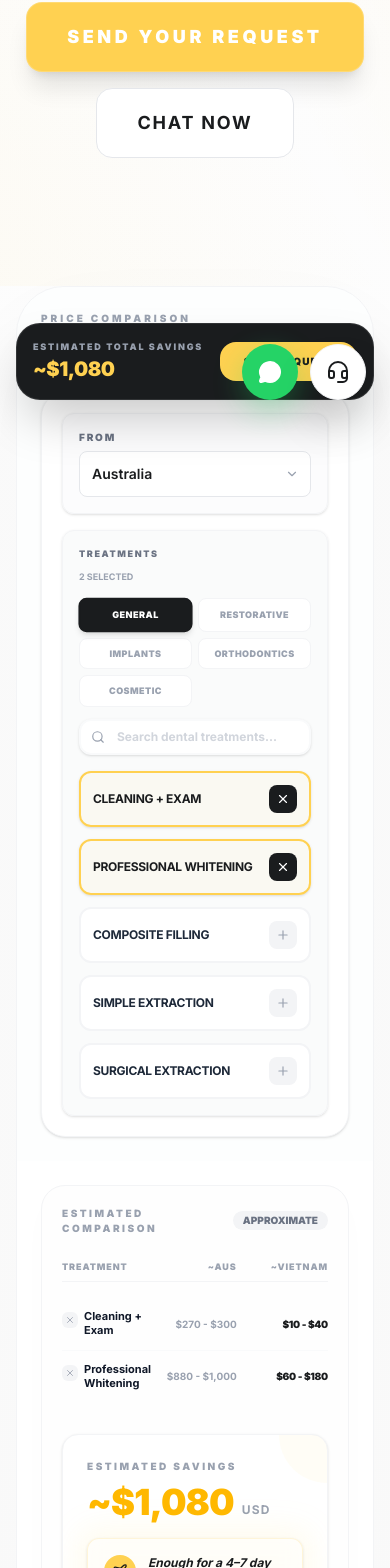
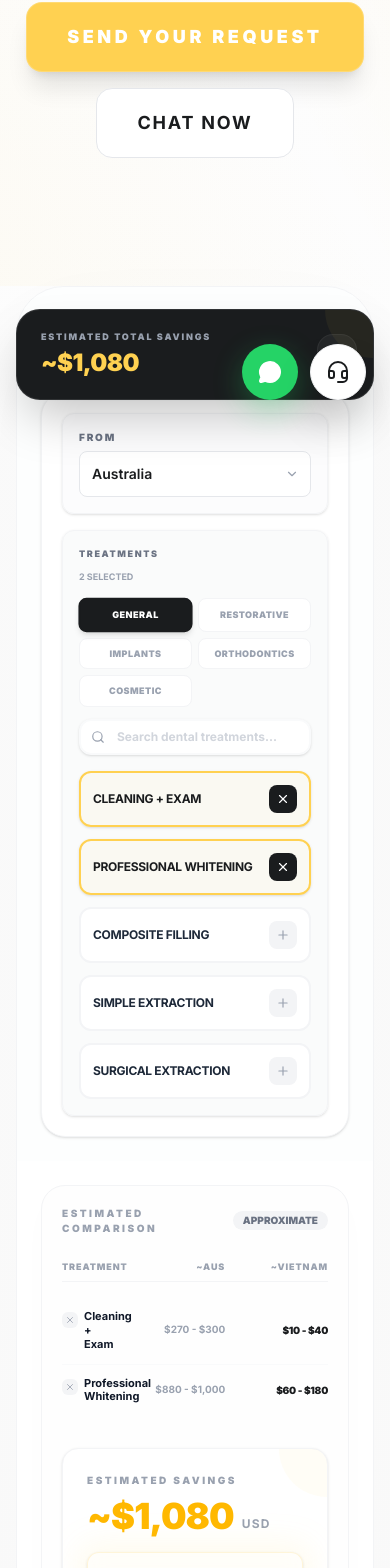
Before and after one commit to pttnhung/UCSmile_prototype, a React (Vite) app: page /#/ in a window 390 px wide. Shown: the part 420-1988 px from the top of the page. Built offline with nearby package versions, Linux system fonts and the light colour scheme.

Commit message:
feat: Add travel destination data to landing page
Introduces data for Da Nang and Ho Chi Minh City travel destinations, including descriptions, tags, and images, to enhance the landing page experience for potential international patients.

```diff
--- a/src/components/LandingPage.tsx
+++ b/src/components/LandingPage.tsx
@@ -344,6 +344,63 @@ export default function LandingPage() {
   const [selectedPost, setSelectedPost] = useState<BlogPost | null>(null);
   const [activeCategory, setActiveCategory] = useState('General');
   const [searchQuery, setSearchQuery] = useState('');
+  const [travelCity, setTravelCity] = useState<'danang' | 'hcm'>('danang');
+  const [showMobileSavings, setShowMobileSavings] = useState(true);
+
+  const TRAVEL_DATA = {
+    danang: [
+      {
+        name: "My Khe Beach",
+        desc: "Golden sands & crystal waters.",
+        tag: "BEACHES",
+        img: "https://images.unsplash.com/photo-1559592413-7cea83781fab?auto=format&fit=crop&w=800&q=80"
+      },
+      {
+        name: "Ba Na Hills",
+        desc: "European flair in the clouds.",
+        tag: "ADVENTURE",
+        img: "https://images.unsplash.com/photo-1580983231364-7546ccf76d49?auto=format&fit=crop&w=800&q=80"
+      },
+      {
+        name: "Dragon Bridge",
+        desc: "The heartbeat of the city.",
+        tag: "CITY LIFE",
+        img: "https://images.unsplash.com/photo-1555940280-66bf87aa823d?auto=format&fit=crop&w=800&q=80"
+      },
+      {
+        name: "Hoi An Town",
+        desc: "Ancient colors & lanterns.",
+        tag: "CULTURE",
+        img: "https://images.unsplash.com/photo-1555930606-b6d13bd6e3a5?auto=format&fit=crop&w=800&q=80"
+      }
+    ],
+    hcm: [
+      {
+        name: "Ben Thanh Market",
+        desc: "Iconic market with local flavors.",
+        tag: "CULTURE",
+        img: "https://i.pinimg.com/736x/e7/0b/b3/e70bb3498307183e82385c13ce987d1f.jpg"
+      },
+      {
+        name: "Nguyen Hue Street",
+        desc: "Vibrant pedestrian heart of the city.",
+        tag: "CITY LIFE",
+        img: "https://i.pinimg.com/1200x/df/a1/fe/dfa1fe84afd4ac5fc6922cae1d12ae61.jpg"
+      },
+      {
+        name: "Landmark 81",
+        desc: "Modern skyline with panoramic views.",
+        tag: "LUXURY",
+        img: "https://i.pinimg.com/736x/1a/20/7c/1a207c5cda790f9bb0be0972963a7f2a.jpg"
+      },
+      {
+        name: "Saigon Opera House",
+        desc: "French colonial architecture & art.",
+        tag: "ART",
+        img: "https://i.pinimg.com/1200x/d4/83/8f/d4838f5d61d6087e8087d539178908f9.jpg"
+      }
+    ]
+  };
 
   const filteredTreatments = TREATMENTS.filter(t =>
     (activeCategory === 'All' || t.category === activeCategory) &&
@@ -371,6 +428,7 @@ export default function LandingPage() {
   const toggleTreatment = (id: string) => {
     setSelectedTreatments(prev => {
       const isSelected = prev.includes(id);
+      if (!isSelected) setShowMobileSavings(true); // Re-show if new treatment added
       if (isSelected) {
         const next = prev.filter(t => t !== id);
         const nextQuantities = { ...quantities };
@@ -517,9 +575,11 @@ export default function LandingPage() {
 
               <div className="space-y-4 mb-8">
                 <div className="grid grid-cols-12 text-[9px] sm:text-[10px] font-black text-gray-400 pb-2 border-b border-gray-100 uppercase tracking-widest gap-2">
-                  <div className="col-span-4 text-left">TREATMENT</div>
-                  <div className="col-span-4 text-right truncate">~{ORIGINS[pricingFrom].short}</div>
-                  <div className="col-span-4 text-right">~VIETNAM</div>
+                  <div className="col-span-3 text-left">TREATMENT</div>
+                  <div className="col-span-9 grid grid-cols-2 gap-2 text-right">
+                    <div className="truncate">~{ORIGINS[pricingFrom].short}</div>
+                    <div>~VIETNAM</div>
+                  </div>
                 </div>
 
                 {selectedTreatments.length === 0 ? (
@@ -531,7 +591,7 @@ export default function LandingPage() {
                       if (!t) return null;
                       return (
                         <div key={id} className="grid grid-cols-12 items-center gap-2 group py-3 border-b border-gray-50 last:border-0 relative">
-                          <div className="col-span-4 flex items-start gap-1.5 min-w-0 text-left">
+                          <div className="col-span-3 flex items-start gap-1.5 min-w-0 text-left">
                             <button
                               onClick={() => toggleTreatment(id)}
                               className="w-4 h-4 flex-shrink-0 mt-0.5 flex items-center justify-center rounded-md bg-gray-100 text-gray-400 transition-all hover:bg-red-50 hover:text-red-500"
@@ -546,12 +606,10 @@ export default function LandingPage() {
                                 {(quantities[id] > 1) && <p className="text-[8px] text-gray-400 font-bold uppercase tracking-wider mt-0.5 text-left">Qty: {quantities[id]}</p>}
                             </div>
                           </div>
-                          <div className="col-span-4 text-right">
+                          <div className="col-span-9 grid grid-cols-2 gap-2 text-right">
                             <span className="text-[10px] sm:text-[12px] md:text-[13px] font-bold text-gray-400 leading-tight block whitespace-nowrap">
                               ${Math.round((t.prices[originKey]?.min || 0) * (quantities[id] || 1)).toLocaleString()} - ${Math.round((t.prices[originKey]?.max || 0) * (quantities[id] || 1)).toLocaleString()}
                             </span>
-                          </div>
-                          <div className="col-span-4 text-right">
                             <span className="text-[10px] sm:text-[12px] md:text-[13px] font-black text-brand-text tracking-tight block whitespace-nowrap">
                               ${Math.round((t.prices.vn.min || 0) * (quantities[id] || 1)).toLocaleString()} - ${Math.round((t.prices.vn.max || 0) * (quantities[id] || 1)).toLocaleString()}
                             </span>
@@ -662,14 +720,12 @@ export default function LandingPage() {
               name: "East Meets West Dental",
               address: "Da Nang",
               specialty: "Implants & Crowns",
-              price: "~$30 - $800",
               img: "https://scontent.fdad3-6.fna.fbcdn.net/v/t39.30808-1/560651685_799475406335450_1769819398433378863_n.jpg?stp=c68.12.1875.1875a_dst-jpg_s480x480_tt6&_nc_cat=110&ccb=1-7&_nc_sid=2d3e12&_nc_ohc=jZJT5R0BJRYQ7kNvwHev9CM&_nc_oc=Adq0biRuLEJcn4YUMaKEsPGVFGvTHeq1iHl4DQ08x2xBa4OrchGbrT91CghqF6DgnuqaeJjvsCJf8zw26gBkMq6h&_nc_zt=24&_nc_ht=scontent.fdad3-6.fna&_nc_gid=ChosV_fkPMeYfmTBB1MzPg&_nc_ss=7b289&oh=00_Af7Vy_w3en3W_16Yp77WMtq21swHOY1HS6jobYWnRG3HiA&oe=6A07EF21"
             },
             {
               name: "Serenity International",
               address: "Da Nang",
               specialty: "Smile Aesthetics",
-              price: "~$150 - $4500",
               img: "https://lh3.googleusercontent.com/p/AF1QipOYhj3gOtFlLBbfeQKOoXKa_95YDHaAH9SffXBN=s1360-w1360-h1020-rw"
             }
           ].map((partner, idx) => (
@@ -696,12 +752,6 @@ export default function LandingPage() {
                     </div>
                     <span className="text-[13px] font-bold text-gray-600">{partner.specialty}</span>
                   </div>
-                  <div className="flex items-center gap-3">
-                    <div className="w-5 h-5 rounded-full bg-gray-50 flex items-center justify-center text-gray-400">
-                      <DollarSign className="w-3 h-3" />
-                    </div>
-                    <span className="text-[14px] font-black text-brand-text">{partner.price}</span>
-                  </div>
                 </div>
                 <div className="flex items-center justify-between border-t border-gray-50 pt-6 text-gray-400 font-black text-[10px] uppercase tracking-widest group-hover:text-brand-text transition-colors">
                    <span>CONTACT CONCIERGE TO BOOK</span>
@@ -715,45 +765,49 @@ export default function LandingPage() {
       {/* Explore Da Nang */}
       <section id="travel" className="bg-brand-section py-24 px-4 rounded-t-[4rem]">
         <div className="max-w-7xl mx-auto">
-          <div className="flex flex-col md:flex-row md:items-end justify-between mb-20 gap-8 text-left">
+          <div className="flex flex-col md:flex-row md:items-end justify-between mb-12 gap-8 text-left">
             <div className="max-w-2xl">
               <span className="text-gray-400 font-bold tracking-[0.2em] mb-4 block uppercase text-sm font-sans">TRAVEL & EXPERIENCE</span>
-              <h2 className="font-serif text-4xl md:text-6xl font-black leading-tight text-white italic">Explore Da Nang while you heal.</h2>
+              <h2 className="font-serif text-4xl md:text-6xl font-black leading-tight text-white italic">Explore {travelCity === 'danang' ? 'Da Nang' : 'Ho Chi Minh'} while you heal.</h2>
+
+              <div className="flex gap-4 mt-8">
+                <button
+                  onClick={() => setTravelCity('danang')}
+                  className={`px-6 py-2.5 rounded-xl text-xs font-black uppercase tracking-widest transition-all ${
+                    travelCity === 'danang'
+                    ? 'bg-brand-primary text-brand-text shadow-lg shadow-brand-primary/20'
+                    : 'bg-white/5 text-white/40 hover:bg-white/10'
+                  }`}
+                >
+                  Da Nang
+                </button>
+                <button
+                  onClick={() => setTravelCity('hcm')}
+                  className={`px-6 py-2.5 rounded-xl text-xs font-black uppercase tracking-widest transition-all ${
+                    travelCity === 'hcm'
+                    ? 'bg-brand-primary text-brand-text shadow-lg shadow-brand-primary/20'
+                    : 'bg-white/5 text-white/40 hover:bg-white/10'
+                  }`}
+                >
+                  Ho Chi Minh
+                </button>
+              </div>
             </div>
             <p className="text-white/60 max-w-sm text-lg leading-relaxed font-medium">
-              Voted one of the most beautiful cities in the world. From white sands to ancient towns, your recovery is a vacation.
+              {travelCity === 'danang'
+                ? "Voted one of the most beautiful cities in the world. From white sands to ancient towns, your recovery is a vacation."
+                : "The vibrant heartbeat of Vietnam. From historic markets to futuristic skyscrapers, experience the ultimate urban energy."
+              }
             </p>
           </div>
 
           <div className="grid grid-cols-1 sm:grid-cols-2 lg:grid-cols-4 gap-6">
-            {[
-              {
-                name: "My Khe Beach",
-                desc: "Golden sands & crystal waters.",
-                tag: "BEACHES",
-                img: "https://images.unsplash.com/photo-1559592413-7cea83781fab?auto=format&fit=crop&w=800&q=80"
-              },
-              {
-                name: "Ba Na Hills",
-                desc: "European flair in the clouds.",
-                tag: "ADVENTURE",
-                img: "https://images.unsplash.com/photo-1580983231364-7546ccf76d49?auto=format&fit=crop&w=800&q=80"
-              },
-              {
-                name: "Dragon Bridge",
-                desc: "The heartbeat of the city.",
-                tag: "CITY LIFE",
-                img: "https://images.unsplash.com/photo-1555940280-66bf87aa823d?auto=format&fit=crop&w=800&q=80"
-              },
-              {
-                name: "Hoi An Town",
-                desc: "Ancient colors & lanterns.",
-                tag: "CULTURE",
-                img: "https://images.unsplash.com/photo-1555930606-b6d13bd6e3a5?auto=format&fit=crop&w=800&q=80"
-              }
-            ].map((loc, idx) => (
+            {TRAVEL_DATA[travelCity].map((loc, idx) => (
               <motion.div
-                key={idx}
+                key={`${travelCity}-${idx}`}
+                layout
+                initial={{ opacity: 0, scale: 0.9 }}
+                animate={{ opacity: 1, scale: 1 }}
                 whileHover={{ y: -10 }}
                 className="group relative h-[450px] rounded-[2.5rem] overflow-hidden cursor-pointer shadow-2xl"
                 onClick={() => openDestinationBlog(loc.name)}
@@ -782,16 +836,24 @@ export default function LandingPage() {
       </section>
 
       {/* Mobile Floating Progress Summary */}
-      {selectedTreatments.length > 0 && (
+      {selectedTreatments.length > 0 && showMobileSavings && (
         <div className="fixed bottom-6 left-4 right-4 z-50 md:hidden animate-in fade-in slide-in-from-bottom-5 duration-500">
-          <div className="bg-brand-text text-white p-4 rounded-3xl shadow-2xl flex items-center justify-between border border-white/10 backdrop-blur-xl">
-            <div>
-              <p className="text-[9px] font-black uppercase tracking-[0.2em] text-gray-400 mb-0.5">ESTIMATED TOTAL SAVINGS</p>
-              <p className="text-xl font-black text-brand-primary tracking-tight">~${Math.round(totalSavings).toLocaleString()}</p>
+          <div className="bg-brand-text text-white p-4 py-5 rounded-3xl shadow-2xl flex items-center justify-between border border-white/10 backdrop-blur-xl relative overflow-hidden">
+            <div className="absolute top-0 right-0 w-24 h-24 bg-brand-primary/5 rounded-full -mr-12 -mt-12" />
+
+            <div className="relative z-10 pl-2">
+              <p className="text-[9px] font-black uppercase tracking-[0.2em] text-gray-400 mb-1">ESTIMATED TOTAL SAVINGS</p>
+              <div className="flex items-baseline gap-2">
+                <p className="text-2xl font-black text-brand-primary tracking-tight">~${Math.round(totalSavings).toLocaleString()}</p>
+              </div>
             </div>
-            <a href="#book-now" className="bg-brand-primary text-brand-text px-6 py-3 rounded-2xl text-[10px] font-black uppercase tracking-widest hover:scale-105 active:scale-95 transition-all">
-              SEND REQUEST
-            </a>
+
+            <button
+              onClick={() => setShowMobileSavings(false)}
+              className="relative z-10 w-10 h-10 flex items-center justify-center rounded-2xl bg-white/5 text-white/40 hover:bg-white/10 transition-all border border-white/5"
+            >
+              <X className="w-5 h-5" />
+            </button>
           </div>
         </div>
       )}
```
